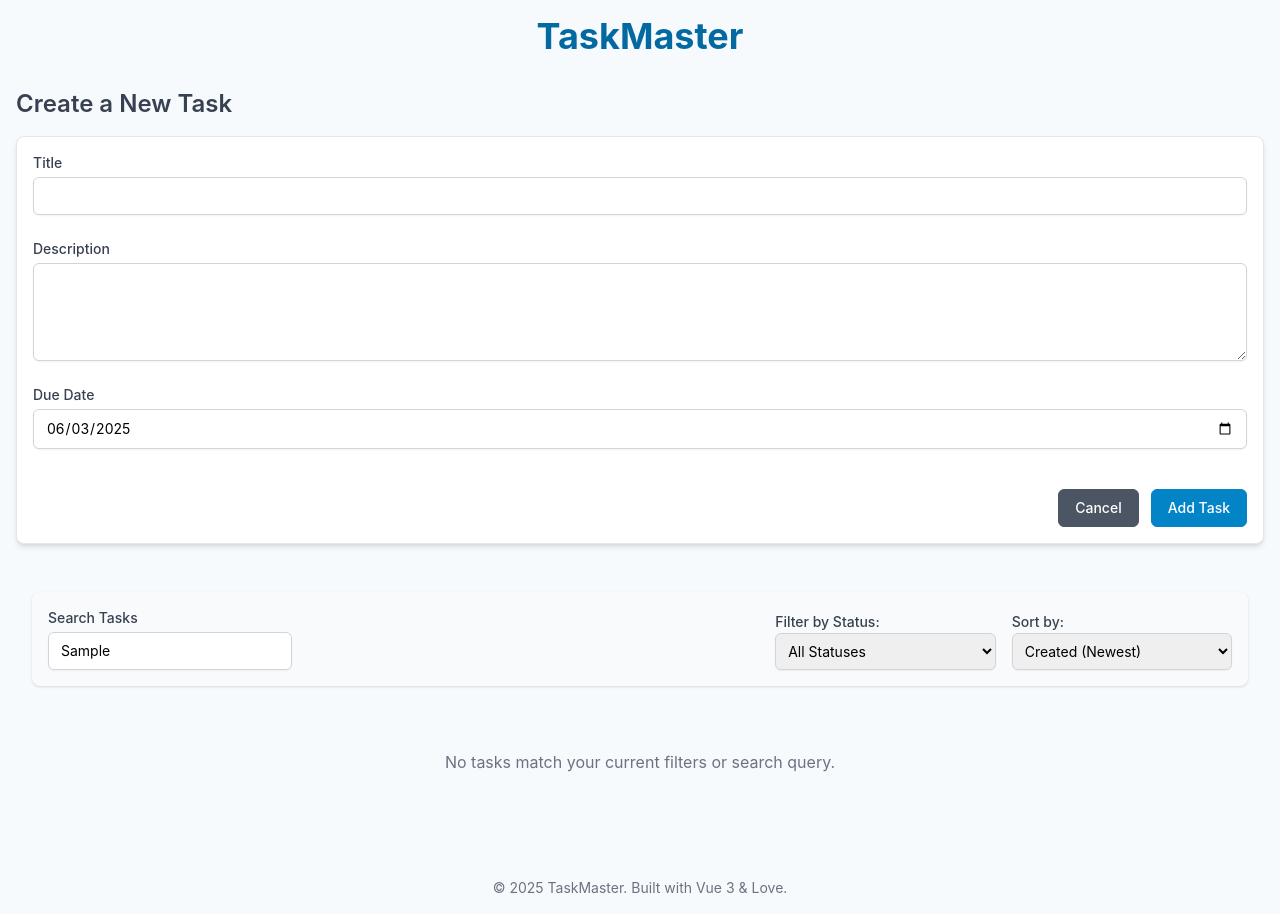
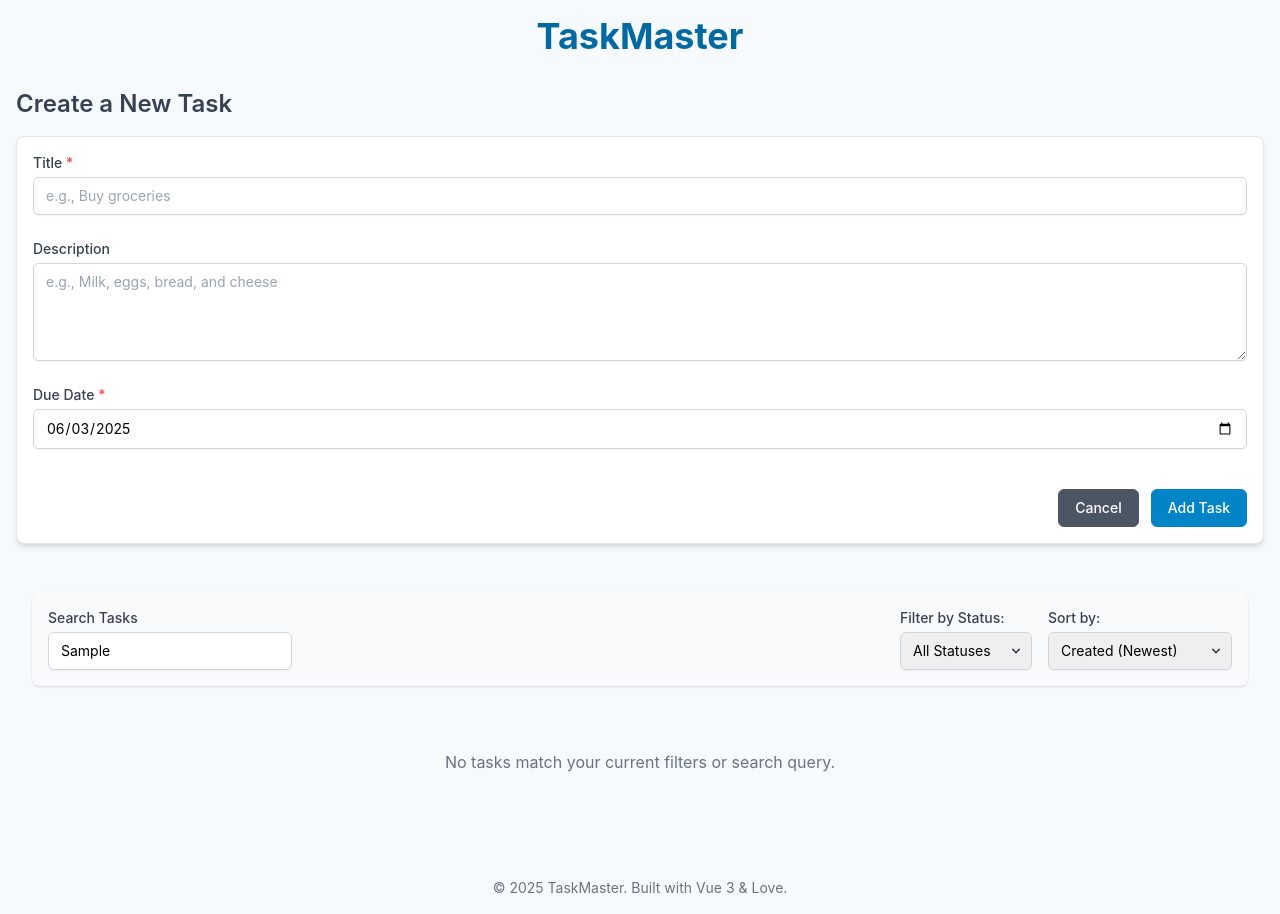
Before and after one commit to d0peCode/taskmaster, a Vue app: page / in a window 1280 px wide. Both pictures are taken after typing "Sample" into the empty fields and a click on the button "Add New Task". Built offline with nearby package versions, Linux system fonts and the light colour scheme.

Commit message:
feat(task): use reusable ui components in TaskFrom & TaskList

```diff
--- a/src/components/TaskForm.vue
+++ b/src/components/TaskForm.vue
@@ -2,6 +2,9 @@
 import { ref, watch, computed } from 'vue';
 import type { Task, TaskStatus } from '@/types/Task';
 import BaseButton from '@/ui/BaseButton.vue';
+import BaseInput from '@/ui/BaseInput.vue';
+import BaseSelect from '@/ui/BaseSelect.vue';
+import type { SelectOption } from '@/ui/BaseSelect.vue';
 import { format as formatDateFn, parseISO } from 'date-fns';
 
 interface FormData {
@@ -33,6 +36,12 @@ const initialFormData = (): FormData => ({
 
 const formData = ref<FormData>(initialFormData());
 const errors = ref<{ title?: string; dueDate?: string }>({});
+
+const statusOptions = ref<SelectOption[]>([
+  { value: 'pending', label: 'Pending' },
+  { value: 'in-progress', label: 'In Progress' },
+  { value: 'completed', label: 'Completed' },
+]);
 
 watch(() => props.taskToEdit, (task) => {
   if (task) {
@@ -67,7 +76,6 @@ const handleSubmit = () => {
       emit('submit-task', {
         ...props.taskToEdit,
         ...formData.value,
-        dueDate: formData.value.dueDate
       });
     } else {
       const taskDataToSubmit: Omit<Task, 'id' | 'createdAt'> = {
@@ -88,16 +96,15 @@ const handleCancel = () => {
 <template>
   <form @submit.prevent="handleSubmit" class="space-y-6 p-4 bg-white shadow-md rounded-lg border border-gray-200">
     <div>
-      <label for="task-title" class="block text-sm font-medium text-gray-700">Title</label>
-      <input
+      <BaseInput
+        v-model="formData.title"
+        label="Title"
+        id="task-title"
         type="text"
-          id="task-title"
-          v-model="formData.title"
-          required
-          class="mt-1 block w-full px-3 py-2 border border-gray-300 rounded-md shadow-sm focus:outline-none focus:ring-sky-500 focus:border-sky-500 sm:text-sm"
-          :class="{ 'border-red-500': errors.title }"
+        :required="true"
+        :error-message="errors.title"
+        placeholder="e.g., Buy groceries"
       />
-      <p v-if="errors.title" class="mt-1 text-xs text-red-600">{{ errors.title }}</p>
     </div>
 
     <div>
@@ -107,35 +114,31 @@ const handleCancel = () => {
         v-model="formData.description"
         rows="4"
         class="mt-1 block w-full px-3 py-2 border border-gray-300 rounded-md shadow-sm focus:outline-none focus:ring-sky-500 focus:border-sky-500 sm:text-sm"
+        placeholder="e.g., Milk, eggs, bread, and cheese"
       ></textarea>
     </div>
 
     <div>
-      <label for="task-dueDate" class="block text-sm font-medium text-gray-700">Due Date</label>
-      <input
+      <BaseInput
+        v-model="formData.dueDate"
+        label="Due Date"
+        id="task-dueDate"
         type="date"
-          id="task-dueDate"
-          v-model="formData.dueDate"
-          required
-          class="mt-1 block w-full px-3 py-2 border border-gray-300 rounded-md shadow-sm focus:outline-none focus:ring-sky-500 focus:border-sky-500 sm:text-sm"
-          :class="{ 'border-red-500': errors.dueDate }"
+        :required="true"
+        :error-message="errors.dueDate"
       />
-      <p v-if="errors.dueDate" class="mt-1 text-xs text-red-600">{{ errors.dueDate }}</p>
     </div>
 
-    <div v-if="isEditMode" class="col-span-full">
-      <label for="task-status" class="block text-sm font-medium text-gray-700">Status</label>
-      <select
+    <div v-if="isEditMode">
+      <BaseSelect
+        v-model="formData.status"
+        label="Status"
         id="task-status"
-          v-model="formData.status"
-          class="mt-1 block w-full p-2 border border-gray-300 rounded-md shadow-sm focus:ring-sky-500 focus:border-sky-500 text-sm"
-      >
-        <option value="pending">Pending</option>
-        <option value="in-progress">In Progress</option>
-        <option value="completed">Completed</option>
-      </select>
+        :options="statusOptions"
+        option-value-key="value"
+        option-text-key="label"
+      />
     </div>
-
 
     <div class="flex justify-end space-x-3 pt-4">
       <BaseButton type="button" variant="secondary" @click="handleCancel">
--- a/src/components/TaskList.vue
+++ b/src/components/TaskList.vue
@@ -3,9 +3,11 @@ import { ref, computed, defineEmits } from 'vue';
 import { useTaskStore } from '@/stores/task.store';
 import TaskCard from '@/components/TaskCard.vue';
 import BaseInput from '@/ui/BaseInput.vue';
+import BaseSelect from '@/ui/BaseSelect.vue';
+import type { SelectOption } from '@/ui/BaseSelect.vue';
 import type { Task, TaskStatus } from '@/types/Task';
 
-type SortCriteria =
+type SortCriteriaValue =
     | 'createdAtDesc'
     | 'createdAtAsc'
     | 'dueDateAsc'
@@ -21,7 +23,23 @@ const emit = defineEmits<{
 
 const searchQuery = ref('');
 const selectedStatusFilter = ref<TaskStatus | 'all'>('all');
-const selectedSortCriteria = ref<SortCriteria>('createdAtDesc');
+const selectedSortCriteria = ref<SortCriteriaValue>('createdAtDesc');
+
+const statusFilterOptions = ref<SelectOption[]>([
+  { value: 'all', label: 'All Statuses' },
+  { value: 'pending', label: 'Pending' },
+  { value: 'in-progress', label: 'In Progress' },
+  { value: 'completed', label: 'Completed' },
+]);
+
+const sortCriteriaOptions = ref<SelectOption[]>([
+  { value: 'createdAtDesc', label: 'Created (Newest)' },
+  { value: 'createdAtAsc', label: 'Created (Oldest)' },
+  { value: 'dueDateAsc', label: 'Due Date (Soonest)' },
+  { value: 'dueDateDesc', label: 'Due Date (Latest)' },
+  { value: 'titleAsc', label: 'Title (A-Z)' },
+  { value: 'titleDesc', label: 'Title (Z-A)' },
+]);
 
 const tasksToDisplay = computed(() => {
   let displayedTasks: Task[] = [...taskStore.tasks];
@@ -90,38 +108,31 @@ const handleToggleInProgressTask = (taskId: string) => {
           type="search"
           id="task-search"
           label="Search Tasks"
-            :label-sr-only="true"
         />
       </div>
       <div class="flex flex-col sm:flex-row gap-4 w-full sm:w-auto">
         <div class="filter-status">
-          <label for="status-filter" class="sr-only sm:not-sr-only mr-2 text-sm font-medium text-gray-700">Filter by Status:</label>
-          <select
+          <BaseSelect
+            v-model="selectedStatusFilter"
+            label="Filter by Status:"
             id="status-filter"
-              v-model="selectedStatusFilter"
-              class="p-2 border border-gray-300 rounded-md shadow-sm focus:ring-sky-500 focus:border-sky-500 text-sm w-full"
-          >
-            <option value="all">All Statuses</option>
-            <option value="pending">Pending</option>
-            <option value="in-progress">In Progress</option>
-            <option value="completed">Completed</option>
-          </select>
+            :options="statusFilterOptions"
+            option-value-key="value"
+            option-text-key="label"
+            class="w-full"
+          />
         </div>
 
         <div class="sort-tasks">
-          <label for="sort-criteria" class="sr-only sm:not-sr-only mr-2 text-sm font-medium text-gray-700">Sort by:</label>
-          <select
+          <BaseSelect
+            v-model="selectedSortCriteria"
+            label="Sort by:"
             id="sort-criteria"
-              v-model="selectedSortCriteria"
-              class="p-2 border border-gray-300 rounded-md shadow-sm focus:ring-sky-500 focus:border-sky-500 text-sm w-full"
-          >
-            <option value="createdAtDesc">Created (Newest)</option>
-            <option value="createdAtAsc">Created (Oldest)</option>
-            <option value="dueDateAsc">Due Date (Soonest)</option>
-            <option value="dueDateDesc">Due Date (Latest)</option>
-            <option value="titleAsc">Title (A-Z)</option>
-            <option value="titleDesc">Title (Z-A)</option>
-          </select>
+            :options="sortCriteriaOptions"
+            option-value-key="value"
+            option-text-key="label"
+            class="w-full"
+          />
         </div>
       </div>
     </div>
```
Lines whose indentation alone changed are shown as unchanged.
